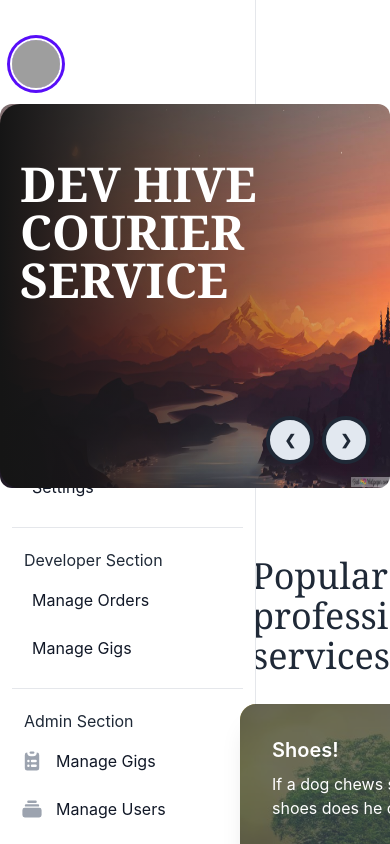
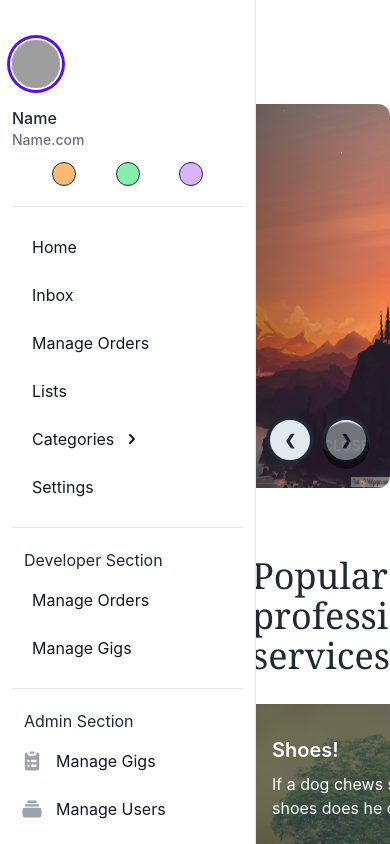
Before and after one commit to hridoy-islam/devhiveclient, a React (Create React App) app: page / in a window 390 px wide. Both pictures are taken after a click on the label 41 px from the left and 32 px from the top of the page. Shown: the top 844 px of the page. Built offline with nearby package versions, Linux system fonts and the light colour scheme; grey boxes are pictures that could not be loaded.

Commit message:
header updated

```diff
--- a/src/Components/Header/Header.js
+++ b/src/Components/Header/Header.js
@@ -10,7 +10,7 @@ const Header = () => {
       {drawer && (
         <button
           onClick={() => setDrawer(false)}
-          className="fixed btn p-4 btn-circle btn-outline lg:hidden top-[50%] right-5 bg-black opacity-50"
+          className="fixed z-50 btn p-4 btn-circle btn-outline lg:hidden top-[50%] right-5 bg-black opacity-50"
         >
           Close
         </button>
--- a/src/Components/Header/HeaderComponents/HeaderDrawer.js
+++ b/src/Components/Header/HeaderComponents/HeaderDrawer.js
@@ -3,7 +3,7 @@ import "./HeaderDrawer.css";
 
 const HeaderDrawer = () => {
   return (
-    <div className="block  lg:hidden">
+    <div className="block z-50 lg:hidden">
       <aside class="fixed  top-0 left-0 w-64 h-full" aria-label="Sidenav">
         <div class="overflow-y-auto HeaderDrawer py-5 px-3 h-full bg-white border-r border-gray-200 dark:bg-gray-800 dark:border-gray-700">
           <div>
```
